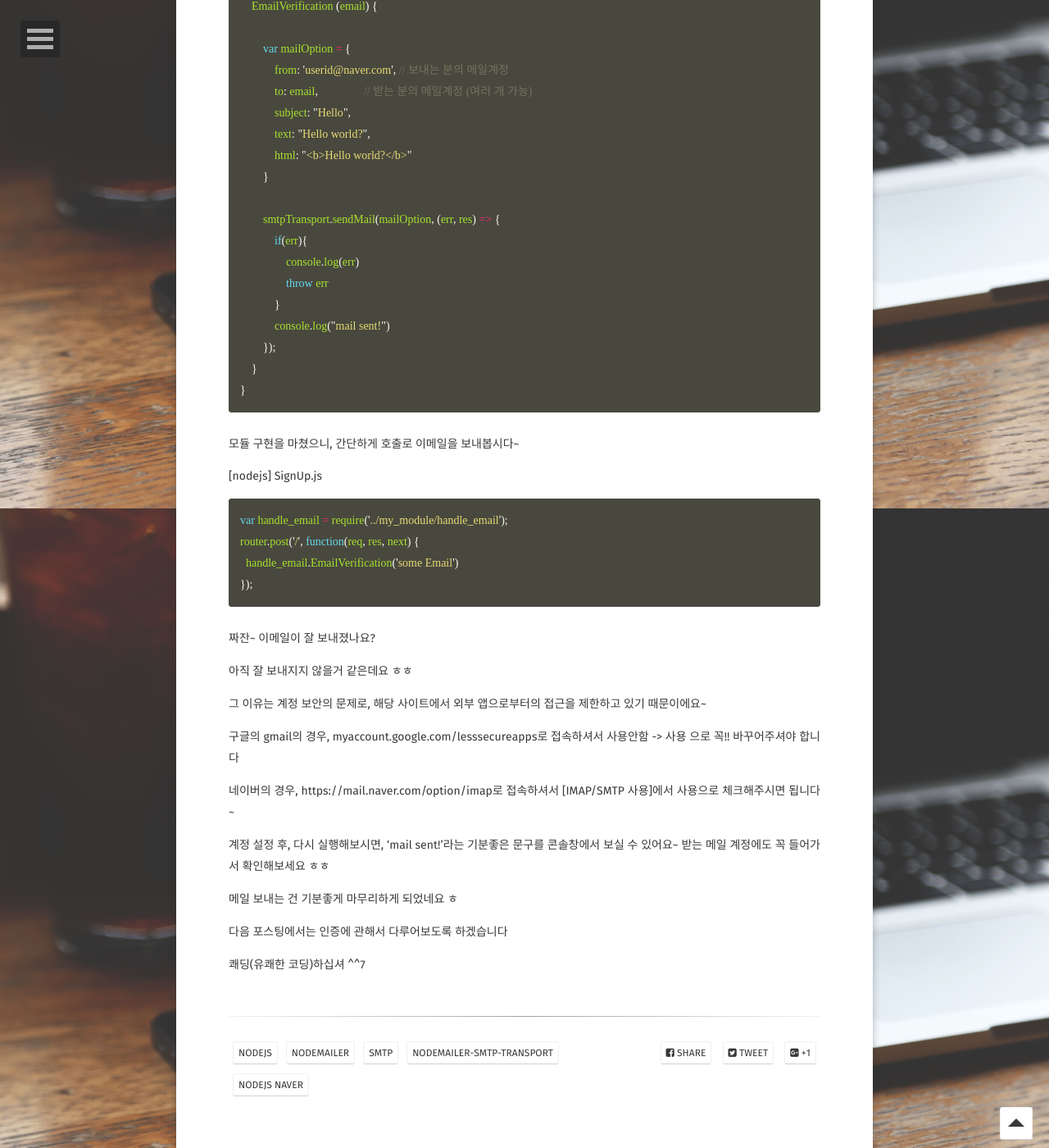
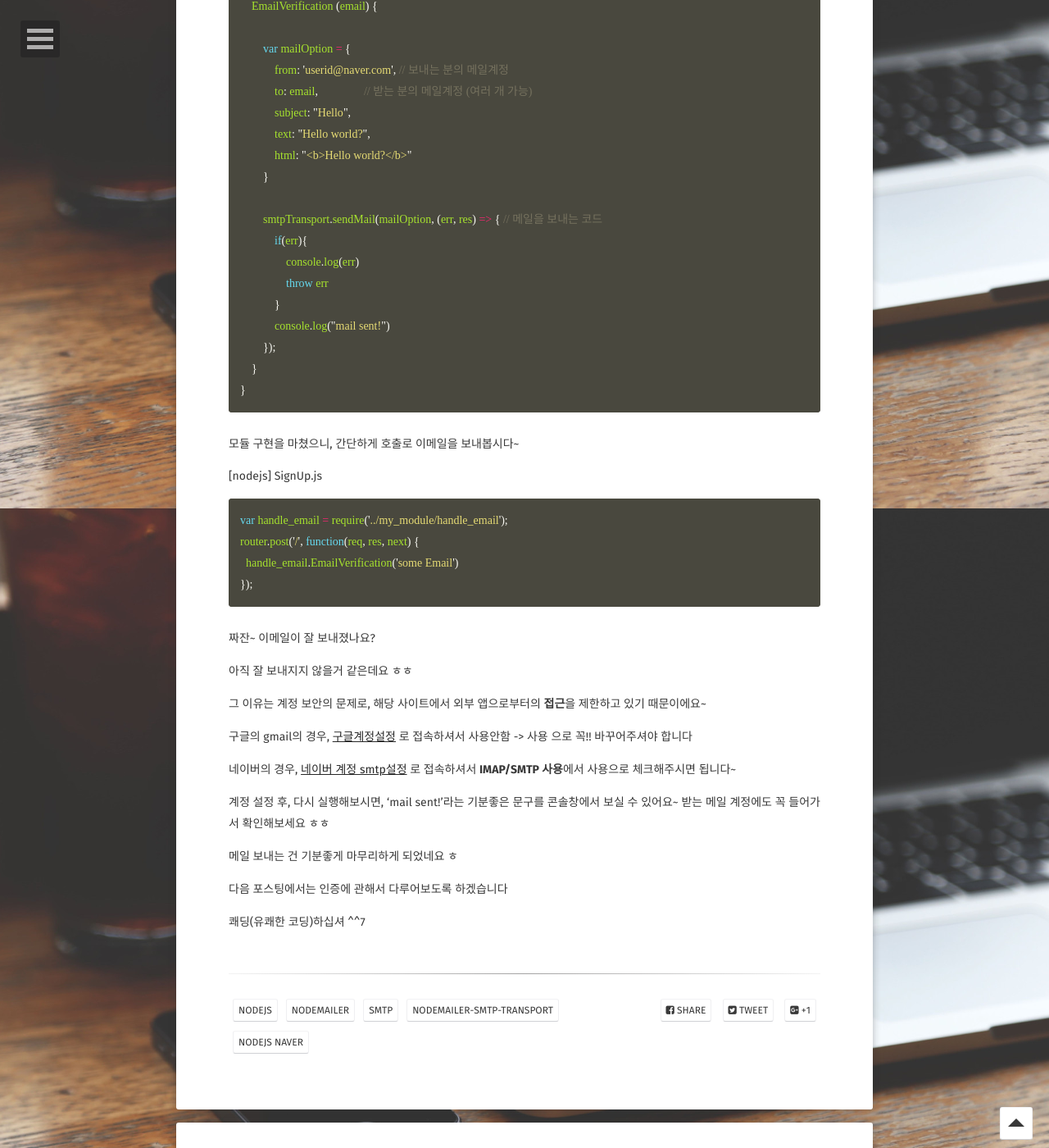
Before and after one commit to plan5886/plan5886.github.io, a Jekyll site: the page built from _posts/2019-12-15-[nodejs]nodemailer with naver.md, in a window 1280 px wide and 1400 px high, scrolled down 2080 px. Shown: the whole window at 82% size. Built offline with Jekyll 4.4.1, drawn with Linux system fonts in a browser that asks for light colours; some web fonts are replaced; comment, search, counter and statistics services are not loaded.

Commit message:
Update 2019-12-15-[nodejs]nodemailer with naver.md

```diff
--- a/_posts/2019-12-15-[nodejs]nodemailer with naver.md
+++ b/_posts/2019-12-15-[nodejs]nodemailer with naver.md
@@ -74,7 +74,7 @@ module.exports =  {
             html: "<b>Hello world?</b>"
         }
 
-        smtpTransport.sendMail(mailOption, (err, res) => {
+        smtpTransport.sendMail(mailOption, (err, res) => { // 메일을 보내는 코드
             if(err){
                 console.log(err)
                 throw err
@@ -99,11 +99,11 @@ router.post('/', function(req, res, next) {
 
 아직 잘 보내지지 않을거 같은데요 ㅎㅎ
 
-그 이유는 계정 보안의 문제로, 해당 사이트에서 외부 앱으로부터의 접근을 제한하고 있기 때문이에요~
+그 이유는 계정 보안의 문제로, 해당 사이트에서 외부 앱으로부터의 **접근**을 제한하고 있기 때문이에요~
 
-구글의 gmail의 경우, myaccount.google.com/lesssecureapps로 접속하셔서 사용안함 -> 사용 으로 꼭!! 바꾸어주셔야 합니다
+구글의 gmail의 경우, [구글계정설정](myaccount.google.com/lesssecureapps) 로 접속하셔서 사용안함 -> 사용 으로 꼭!! 바꾸어주셔야 합니다
 
-네이버의 경우, https://mail.naver.com/option/imap로 접속하셔서 [IMAP/SMTP 사용]에서 사용으로 체크해주시면 됩니다~
+네이버의 경우, [네이버 계정 smtp설정](https://mail.naver.com/option/imap) 로 접속하셔서 **IMAP/SMTP 사용**에서 사용으로 체크해주시면 됩니다~
 
 계정 설정 후, 다시 실행해보시면, 'mail sent!'라는 기분좋은 문구를 콘솔창에서 보실 수 있어요~
 받는 메일 계정에도 꼭 들어가서 확인해보세요 ㅎㅎ
```
